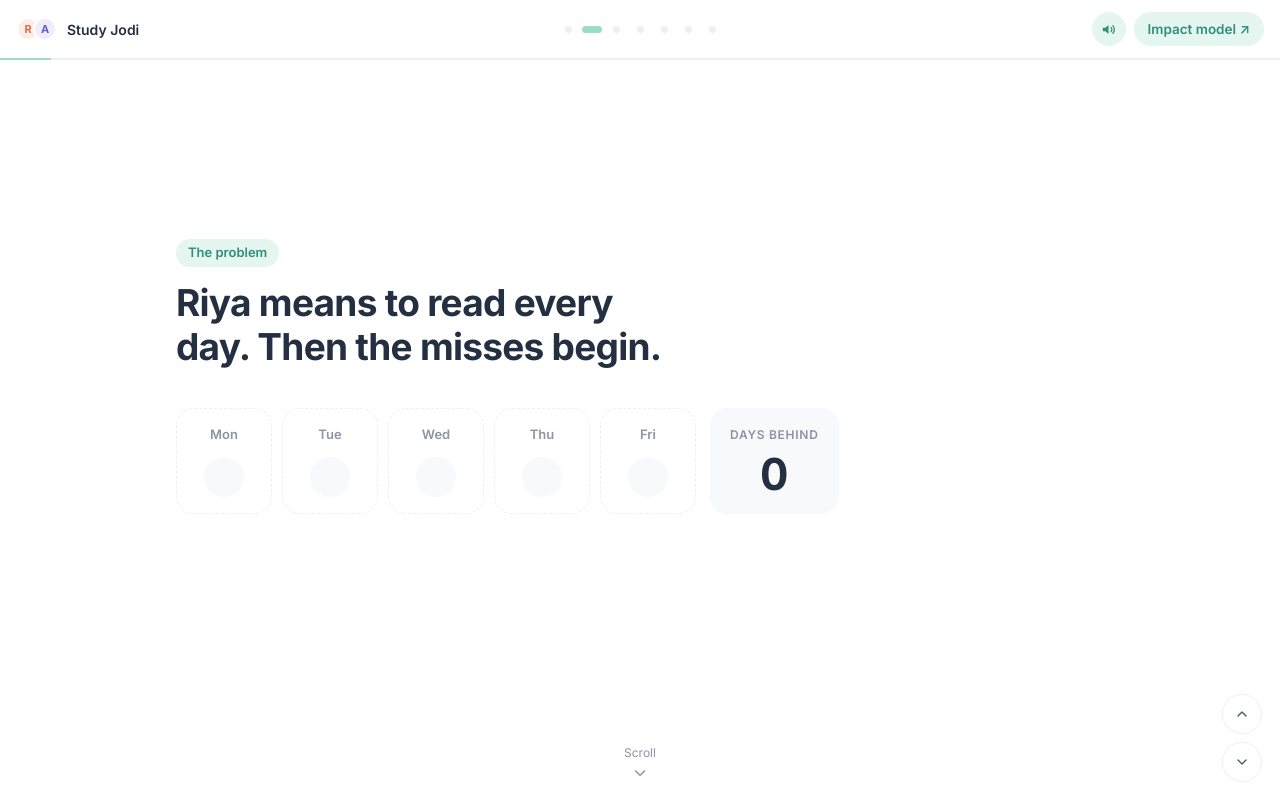
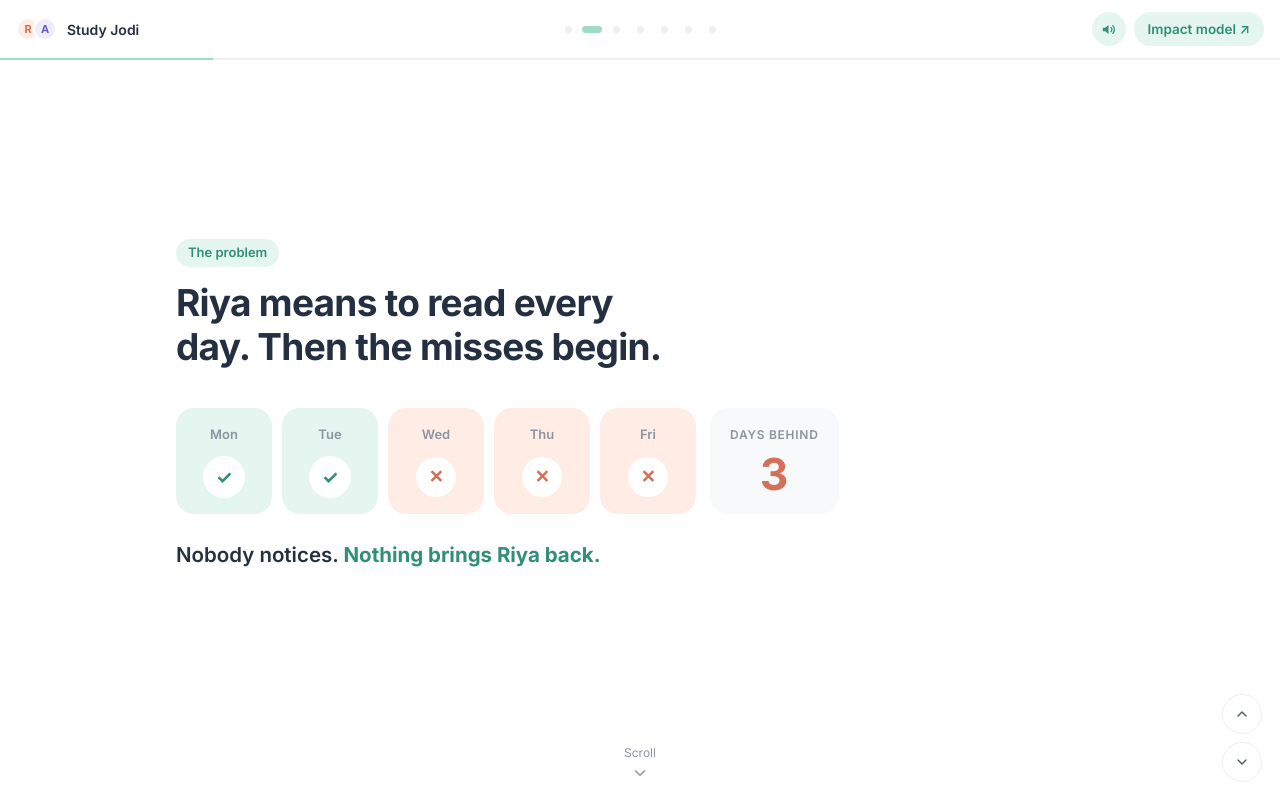
Before and after one commit to Firoda/gameberry-submission, a plain HTML site: page index.html in a window 1280 px wide. Both pictures are taken after a click on the button "Start with sound". Drawn offline with Linux system fonts and the light colour scheme.

Commit message:
Autoplay each screen; scroll moves to the next screen
Co-Authored-By: Claude Opus 5.5 <noreply@anthropic.com>

```diff
--- a/index.html
+++ b/index.html
@@ -284,7 +284,7 @@ a { color: var(--mint-ink); }
         <button class="btn btn-main" type="button" id="go-sound">Start with sound</button>
         <button class="btn btn-text" type="button" id="go-quiet">Start without sound</button>
       </div>
-      <p class="how">Scroll, swipe or press ↓ to move one step at a time.</p>
+      <p class="how">Each screen plays on its own. Scroll, swipe or press ↓ for the next one.</p>
     </div>
   </section>
 
@@ -364,7 +364,6 @@ a { color: var(--mint-ink); }
         </div>
         <div class="capbox">
           <div class="caps">
-            <div class="cap hint" data-only="0"><p>Scroll to walk through it.</p></div>
             <div class="cap" data-only="1"><span class="n">1</span><h3>Your partner is waiting</h3><p>Ankit is done. Now it's Riya's turn.</p><span class="from">Like Ludo STAR filling empty seats</span></div>
             <div class="cap" data-only="2"><span class="n">2</span><h3>Built from today's cards</h3><p>5 questions, about 2 minutes.</p></div>
             <div class="cap" data-only="3"><span class="n">3</span><h3>Share the result</h3><p>A free invite into WhatsApp study groups.</p><span class="from">Like Wordle's share grid</span></div>
@@ -408,8 +407,8 @@ a { color: var(--mint-ink); }
 
 <div class="hint-down off" aria-hidden="true">Scroll<svg viewBox="0 0 24 24"><path d="M6 9l6 6 6-6" fill="none" stroke="currentColor" stroke-width="2" stroke-linecap="round" stroke-linejoin="round"/></svg></div>
 <div class="pager">
-  <button type="button" id="prev" aria-label="Back one step"><svg viewBox="0 0 24 24" aria-hidden="true"><path d="M6 15l6-6 6 6" fill="none" stroke="currentColor" stroke-width="2" stroke-linecap="round" stroke-linejoin="round"/></svg></button>
-  <button type="button" id="next" aria-label="Next step"><svg viewBox="0 0 24 24" aria-hidden="true"><path d="M6 9l6 6 6-6" fill="none" stroke="currentColor" stroke-width="2" stroke-linecap="round" stroke-linejoin="round"/></svg></button>
+  <button type="button" id="prev" aria-label="Previous screen"><svg viewBox="0 0 24 24" aria-hidden="true"><path d="M6 15l6-6 6 6" fill="none" stroke="currentColor" stroke-width="2" stroke-linecap="round" stroke-linejoin="round"/></svg></button>
+  <button type="button" id="next" aria-label="Next screen"><svg viewBox="0 0 24 24" aria-hidden="true"><path d="M6 9l6 6 6-6" fill="none" stroke="currentColor" stroke-width="2" stroke-linecap="round" stroke-linejoin="round"/></svg></button>
 </div>
 
 <script>
@@ -460,7 +459,6 @@ window.Snd = (function () {
 
   var scenes = $$('.scene'), N = scenes.length, cur = 0, k = 0, started = false, lockUntil = 0;
   var steps = scenes.map(function (s) { return +s.getAttribute('data-steps') || 0; });
-  var total = steps.reduce(function (a, b) { return a + b + 1; }, 0) - 1;
 
   /* numbers count up when their step arrives */
   function fmt(v) { return '+' + v.toFixed(1) + '%'; }
@@ -522,42 +520,46 @@ window.Snd = (function () {
     var b = doc.createElement('button');
     b.className = 'dot'; b.type = 'button'; b.setAttribute('aria-label', 'Go to: ' + s.getAttribute('data-name')); b.title = s.getAttribute('data-name');
     b.innerHTML = '<span></span>';
-    b.addEventListener('click', function () { if (started && i !== cur) { goScene(i, 0, i > cur); } });
+    b.addEventListener('click', function () { if (started && i !== cur) { goScene(i, i < cur, i > cur); } });
     dotsBox.appendChild(b); dots.push(b);
   });
 
   var bar = $('.progress i'), hint = $('.hint-down'), prevB = $('#prev'), nextB = $('#next');
   function chrome() {
-    var pos = 0; for (var i = 0; i < cur; i++) pos += steps[i] + 1; pos += k;
-    bar.style.width = (pos / total * 100) + '%';
+    bar.style.width = (cur / (N - 1) * 100) + '%';
     dots.forEach(function (d, i) { if (i === cur) d.setAttribute('aria-current', 'step'); else d.removeAttribute('aria-current'); d.disabled = !started; });
-    var atEnd = cur === N - 1 && k === steps[cur];
-    hint.classList.toggle('off', !started || cur === 0 || atEnd);
-    prevB.disabled = !started || (cur === 0 && k === 0);
-    nextB.disabled = !started || atEnd;
+    hint.classList.toggle('off', !started || cur === 0 || cur === N - 1);
+    prevB.disabled = !started || cur === 0;
+    nextB.disabled = !started || cur === N - 1;
   }
 
-  function goScene(n, kk, fw) {
-    scenes.forEach(function (s, i) {
-      s.classList.toggle('on', i === n); s.classList.toggle('above', i < n);
-      if (i === n) { s.removeAttribute('inert'); s.removeAttribute('aria-hidden'); } else { s.setAttribute('inert', ''); s.setAttribute('aria-hidden', 'true'); }
+  /* each scene plays its own steps on a timer; scrolling only moves between scenes */
+  var PACE = { 1: [450, 900, 1100], 2: [450, 1000, 1100], 3: [450, 650, 650], 4: [450, 900], 5: [400, 1900, 1900, 1900], 6: [450, 1000, 900, 900] };
+  var playT = [];
+  function stopPlay() { playT.forEach(clearTimeout); playT = []; }
+  function autoplay(n) {
+    var ds = PACE[n] || [], t = 0;
+    for (var st = 1; st <= steps[n]; st++) {
+      t += ds[st - 1] || 900;
+      (function (st) { playT.push(setTimeout(function () { if (cur !== n) return; k = st; apply(n, st, true); }, RM ? 0 : t)); })(st);
+    }
+  }
+
+  function goScene(n, full, fw) {
+    stopPlay();
+    scenes.forEach(function (sc, i) {
+      sc.classList.toggle('on', i === n); sc.classList.toggle('above', i < n);
+      if (i === n) { sc.removeAttribute('inert'); sc.removeAttribute('aria-hidden'); } else { sc.setAttribute('inert', ''); sc.setAttribute('aria-hidden', 'true'); }
     });
-    cur = n; k = kk;
-    apply(n, kk, false);
+    cur = n; k = full ? steps[n] : 0;
+    apply(n, k, false);
     if (fw) S.play('scene');
-    lock(600); chrome();
+    if (!full) autoplay(n);
+    lock(700); chrome();
   }
   function lock(ms) { lockUntil = Date.now() + (RM ? 150 : ms); }
-  function next() {
-    if (!started || Date.now() < lockUntil) return;
-    if (k < steps[cur]) { k++; apply(cur, k, true); lock(420); chrome(); }
-    else if (cur < N - 1) goScene(cur + 1, 0, true);
-  }
-  function prev() {
-    if (!started || Date.now() < lockUntil) return;
-    if (k > 0) { k--; apply(cur, k, false); lock(300); chrome(); }
-    else if (cur > 0) goScene(cur - 1, steps[cur - 1], false);
-  }
+  function next() { if (!started || Date.now() < lockUntil) return; if (cur < N - 1) goScene(cur + 1, false, true); }
+  function prev() { if (!started || Date.now() < lockUntil) return; if (cur > 0) goScene(cur - 1, true, false); }
 
   /* input: one wheel gesture = one step; swipes; keys; buttons */
   var acc = 0, used = false, quietT = null;
@@ -587,13 +589,13 @@ window.Snd = (function () {
   function renderSnd() { var o = S.isOn(); sndBtn.classList.toggle('is-on', o); sndBtn.setAttribute('aria-label', o ? 'Mute sound' : 'Turn sound on'); }
   if (S.ok) sndBtn.hidden = false;
   sndBtn.addEventListener('click', function () { if (S.isOn()) S.mute(); else S.enable(); renderSnd(); });
-  function begin(sound) { if (sound) { S.enable(); S.play('start'); } renderSnd(); started = true; goScene(1, 0, false); }
+  function begin(sound) { if (sound) { S.enable(); S.play('start'); } renderSnd(); started = true; goScene(1, false, false); }
   $('#go-sound').addEventListener('click', function () { begin(true); });
   $('#go-quiet').addEventListener('click', function () { begin(false); });
   if (!S.ok) { $('#go-sound').textContent = 'Start'; $('#go-quiet').hidden = true; }
-  $('#replay').addEventListener('click', function () { scenes.forEach(function (s, i) { if (i) apply(i, 0, false); }); goScene(1, 0, true); });
+  $('#replay').addEventListener('click', function () { scenes.forEach(function (s, i) { if (i) apply(i, 0, false); }); goScene(1, false, true); });
 
-  goScene(0, 0, false);
+  goScene(0, true, false);
   lockUntil = 0;
 })();
 </script>
```
